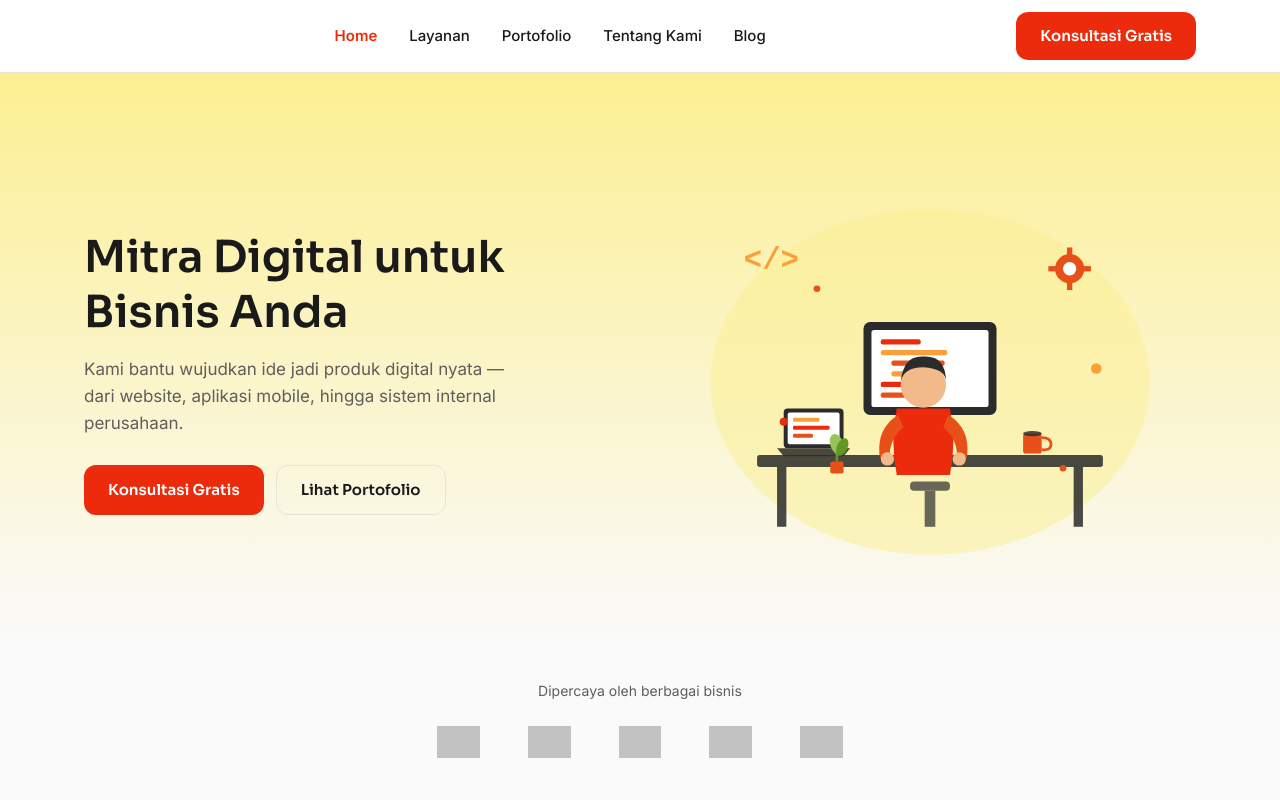
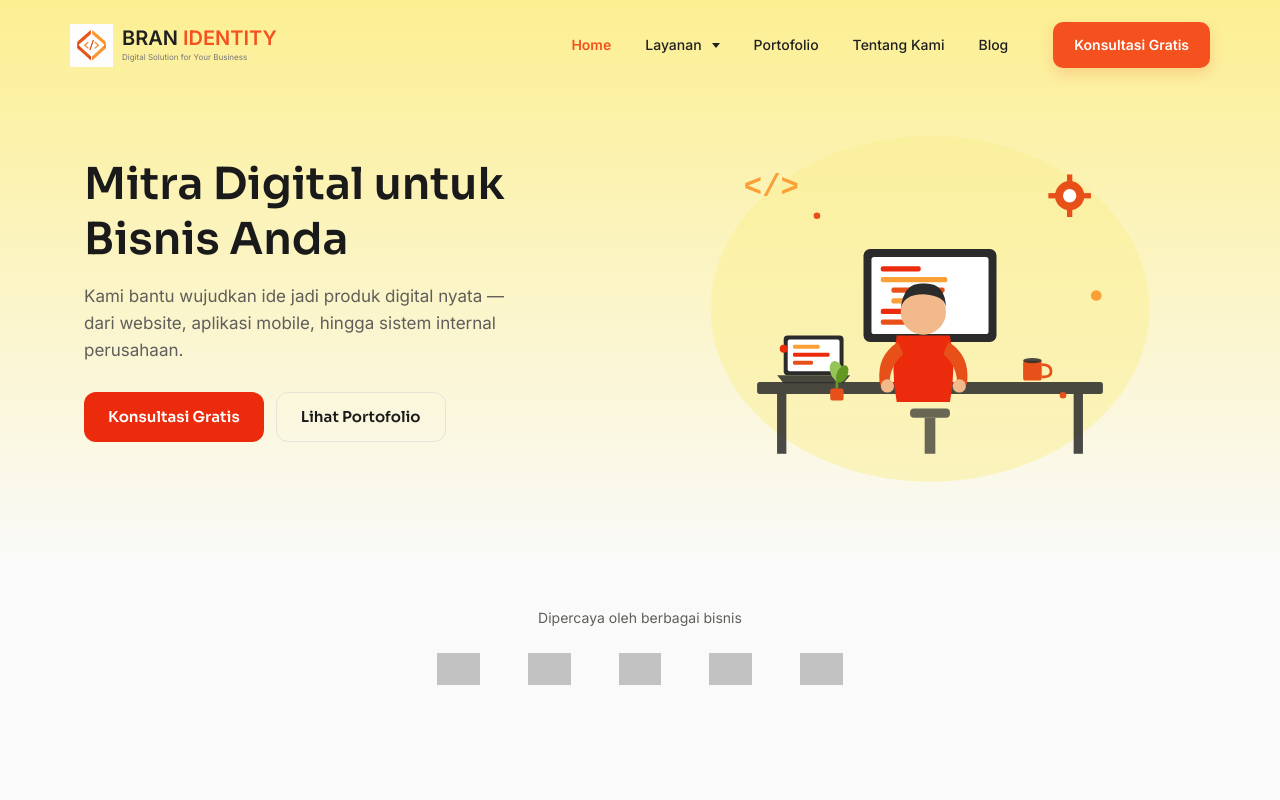
Before and after one commit to NganjukBersatu/bran_identity, a Vue app in the folder web/: page / in a window 1280 px wide. Shown: the top 800 px of the page. Built offline with nearby package versions, Linux system fonts and the light colour scheme; grey boxes are pictures that could not be loaded.

Commit message:
membuat tampilan navbar dan isi dilayanan

```diff
--- a/web/src/App.vue
+++ b/web/src/App.vue
@@ -1,5 +1,5 @@
 <script setup>
-import TheHeader from './components/TheHeader.vue'
+import TheHeader from './components/navbar.vue'
 import TheFooter from './components/TheFooter.vue'
 </script>
 
--- a/web/src/components/TheHeader.vue
+++ /dev/null
@@ -1,68 +0,0 @@
-<script setup>
-const menu = [
-   { label: 'Home', to: '/' },
-  { label: 'Layanan', to: '/layanan' },
-  { label: 'Portofolio', to: '/portofolio' },
-  { label: 'Tentang Kami', to: '/tentang-kami' },
-  { label: 'Blog', to: '/blog' },
-]
-</script>
-
-<template>
-  <header class="header">
-    <div class="container header__inner">
-      <router-link to="/" class="header__logo">
-        <!-- ganti src dengan logo asli kamu -->
-        <!-- <img src="/logo.svg" alt="Nama Software House" height="32" /> -->
-      </router-link>
-
-      <nav class="header__nav">
-        <router-link
-          v-for="item in menu"
-          :key="item.label"
-          :to="item.to"
-        >
-          {{ item.label }}
-        </router-link>
-      </nav>
-
-      <router-link to="/#kontak" class="btn btn-primary">Konsultasi Gratis</router-link>
-    </div>
-  </header>
-</template>
-
-<style scoped>
-.header {
-  position: sticky;
-  top: 0;
-  z-index: 50;
-  background: var(--color-surface);
-  border-bottom: 1px solid var(--color-border);
-}
-.header__inner {
-  display: flex;
-  align-items: center;
-  justify-content: space-between;
-  height: 72px;
-}
-.header__nav {
-  display: flex;
-  gap: 32px;
-}
-.header__nav a {
-  color: var(--color-text);
-  text-decoration: none;
-  font-size: 15px;
-  font-weight: 500;
-}
-.header__nav a:hover { color: var(--color-red); }
-
-.header__nav a.router-link-active {
-  color: var(--color-red);
-  font-weight: 700;
-}
-
-@media (max-width: 768px) {
-  .header__nav { display: none; }
-}
-</style>
--- /dev/null
+++ b/web/src/components/navbar.vue
@@ -0,0 +1,367 @@
+<script setup>
+import { ref, computed, onMounted, onUnmounted } from 'vue'
+import { useRoute } from 'vue-router'
+
+const route = useRoute()
+
+const isScrolled = ref(false)
+const isLayananOpen = ref(false)
+
+/*
+  Navbar hanya boleh transparan di halaman Home.
+  Di semua halaman lain, navbar selalu putih solid
+  dari awal supaya tidak nyampur dengan background
+  halaman tersebut (misalnya section gelap).
+*/
+const isHomePage = computed(() => route.path === '/')
+
+const showSolidHeader = computed(() => isScrolled.value || !isHomePage.value)
+
+const menu = [
+  { label: 'Home', to: '/' },
+  { label: 'Portofolio', to: '/portofolio' },
+  { label: 'Tentang Kami', to: '/tentang-kami' },
+  { label: 'Blog', to: '/blog' },
+]
+
+const layananMenu = [
+  { label: 'Web Development', to: '/layanan/web-development' },
+  { label: 'Mobile App Development', to: '/layanan/mobile-app-development' },
+  { label: 'UI/UX Design', to: '/layanan/ui-ux-design' },
+  { label: 'System / ERP Development', to: '/layanan/system-erp-development' }
+]
+
+const handleScroll = () => {
+  isScrolled.value = window.scrollY > 30
+}
+
+const toggleLayanan = () => {
+  isLayananOpen.value = !isLayananOpen.value
+}
+
+const closeLayanan = () => {
+  isLayananOpen.value = false
+}
+
+const handleOutsideClick = (event) => {
+  const layananWrapper = event.target.closest('.layanan-wrapper')
+  if (!layananWrapper) {
+    closeLayanan()
+  }
+}
+
+onMounted(() => {
+  window.addEventListener('scroll', handleScroll)
+  document.addEventListener('click', handleOutsideClick)
+  handleScroll()
+})
+
+onUnmounted(() => {
+  window.removeEventListener('scroll', handleScroll)
+  document.removeEventListener('click', handleOutsideClick)
+})
+</script>
+
+<template>
+
+  <header class="header" :class="{ 'header--scrolled': showSolidHeader }">
+
+    <div class="container header__inner">
+
+      <router-link to="/" class="header__logo" @click="closeLayanan">
+        <img src="/logos/image.png" alt="BRAN Identity" class="logo-image" />
+        <div class="logo-text">
+          <div class="logo-name">BRAN <span>IDENTITY</span></div>
+          <div class="logo-tagline">Digital Solution for Your Business</div>
+        </div>
+      </router-link>
+
+      <nav class="header__nav">
+
+        <router-link to="/" class="nav-link" @click="closeLayanan">
+          Home
+        </router-link>
+
+        <div class="layanan-wrapper">
+
+          <button
+            type="button"
+            class="layanan-button"
+            :class="{ active: isLayananOpen }"
+            @click.stop="toggleLayanan"
+          >
+            <span class="layanan-text">Layanan</span>
+            <span class="arrow"></span>
+          </button>
+
+          <div
+            v-if="isLayananOpen"
+            class="layanan-dropdown"
+            @click.stop
+          >
+            <router-link
+              v-for="item in layananMenu"
+              :key="item.label"
+              :to="item.to"
+              class="dropdown-link"
+              @click="closeLayanan"
+            >
+              {{ item.label }}
+            </router-link>
+          </div>
+
+        </div>
+
+        <router-link
+          v-for="item in menu.slice(1)"
+          :key="item.label"
+          :to="item.to"
+          class="nav-link"
+          @click="closeLayanan"
+        >
+          {{ item.label }}
+        </router-link>
+
+      </nav>
+
+      <router-link to="/#kontak" class="consult-button" @click="closeLayanan">
+        Konsultasi Gratis
+      </router-link>
+
+    </div>
+
+  </header>
+
+</template>
+
+<style scoped>
+
+/* =====================================
+   HEADER
+   Default transparan (hanya efektif
+   di Home, karena di halaman lain
+   class header--scrolled otomatis
+   dipaksa aktif lewat showSolidHeader).
+===================================== */
+
+.header {
+  position: fixed;
+  top: 0;
+  left: 0;
+  width: 100%;
+  z-index: 9999;
+
+  background: transparent;
+  border-bottom: 1px solid transparent;
+
+  transition:
+    background 0.3s ease,
+    box-shadow 0.3s ease,
+    border-color 0.3s ease;
+}
+
+.header--scrolled {
+  background: rgba(255, 255, 255, 0.97);
+  border-bottom: 1px solid #eeeeee;
+  box-shadow: 0 4px 20px rgba(0, 0, 0, 0.07);
+  backdrop-filter: blur(10px);
+}
+
+.container {
+  width: 100%;
+  max-width: 1200px;
+  margin: 0 auto;
+  padding: 0 30px;
+  box-sizing: border-box;
+}
+
+.header__inner {
+  height: 90px;
+  display: flex;
+  align-items: center;
+  gap: 30px;
+}
+
+.header__logo {
+  display: flex;
+  align-items: center;
+  gap: 9px;
+  text-decoration: none;
+  flex-shrink: 0;
+}
+
+.logo-image {
+  width: 43px;
+  height: 43px;
+  object-fit: contain;
+  mix-blend-mode: multiply;
+}
+
+.logo-text {
+  display: flex;
+  flex-direction: column;
+}
+
+.logo-name {
+  color: #202020;
+  font-size: 20px;
+  font-weight: 800;
+  line-height: 1;
+}
+
+.logo-name span {
+  color: #f4511e;
+}
+
+.logo-tagline {
+  margin-top: 5px;
+  color: #777;
+  font-size: 8px;
+  line-height: 1.2;
+}
+
+.header__nav {
+  display: flex;
+  align-items: center;
+  gap: 4px;
+  margin-left: auto;
+}
+
+.nav-link,
+.layanan-button {
+  height: 44px;
+  display: flex;
+  align-items: center;
+  justify-content: center;
+  padding: 0 15px;
+  border-radius: 8px;
+  color: #202020;
+  text-decoration: none;
+  font-family: inherit;
+  font-size: 14px;
+  font-weight: 500;
+  line-height: 1;
+  box-sizing: border-box;
+  transition: color 0.2s ease, background 0.2s ease;
+}
+
+.nav-link:hover,
+.layanan-button:hover {
+  color: #f4511e;
+}
+
+.nav-link.router-link-active {
+  color: #f4511e;
+  font-weight: 700;
+}
+
+.layanan-wrapper {
+  position: relative;
+  display: flex;
+  align-items: center;
+}
+
+.layanan-button {
+  border: none;
+  background: transparent;
+  cursor: pointer;
+  gap: 4px;
+}
+
+.layanan-text {
+  display: inline-flex;
+  align-items: center;
+  line-height: 1;
+}
+
+.layanan-button.active {
+  color: #f4511e;
+}
+
+/* Panah sejajar teks, statis, tidak berputar */
+.arrow {
+  display: inline-block;
+  width: 0;
+  height: 0;
+  margin-left: 6px;
+  border-left: 4px solid transparent;
+  border-right: 4px solid transparent;
+  border-top: 5px solid currentColor;
+}
+
+.layanan-dropdown {
+  position: absolute;
+  top: calc(100% + 7px);
+  left: 50%;
+  transform: translateX(-50%);
+  width: 235px;
+  padding: 8px;
+  background: #ffffff;
+  border: 1px solid #eeeeee;
+  border-radius: 12px;
+  box-shadow: 0 12px 30px rgba(0, 0, 0, 0.12);
+  z-index: 10000;
+  box-sizing: border-box;
+}
+
+.dropdown-link {
+  display: block;
+  padding: 13px 15px;
+  border-radius: 8px;
+  color: #252525;
+  text-decoration: none;
+  font-size: 13px;
+  font-weight: 500;
+  line-height: 1.3;
+  transition: color 0.2s ease, background 0.2s ease;
+}
+
+.dropdown-link:hover,
+.dropdown-link.router-link-active {
+  color: #f4511e;
+  background: #fff3ed;
+}
+
+.consult-button {
+  display: flex;
+  align-items: center;
+  justify-content: center;
+  height: 46px;
+  padding: 0 21px;
+  border-radius: 10px;
+  background: #f4511e;
+  color: #ffffff;
+  text-decoration: none;
+  font-size: 14px;
+  font-weight: 700;
+  line-height: 1;
+  white-space: nowrap;
+  box-shadow: 0 6px 15px rgba(244, 81, 30, 0.2);
+  transition: background 0.2s ease, transform 0.2s ease;
+}
+
+.consult-button:hover {
+  background: #e94714;
+  transform: translateY(-2px);
+}
+
+@media (max-width: 768px) {
+  .container { padding: 0 20px; }
+  .header__inner { height: 72px; gap: 15px; }
+  .header__nav { display: none; }
+  .logo-image { width: 38px; height: 38px; }
+  .logo-name { font-size: 17px; }
+  .logo-tagline { display: none; }
+  .consult-button { margin-left: auto; height: 42px; padding: 0 14px; font-size: 12px; }
+}
+
+@media (min-width: 769px) and (max-width: 1000px) {
+  .container { padding: 0 20px; }
+  .header__inner { gap: 15px; }
+  .header__nav { gap: 0; }
+  .nav-link,
+  .layanan-button { padding: 0 9px; font-size: 13px; }
+  .consult-button { padding: 0 14px; font-size: 13px; }
+}
+
+</style>
```
